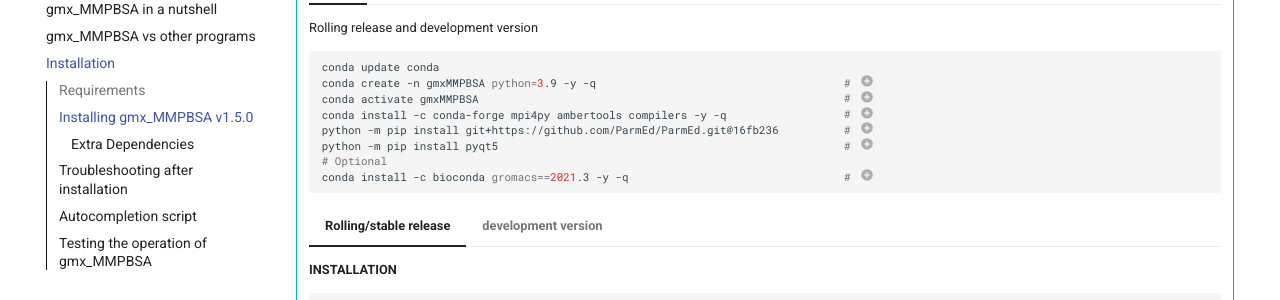
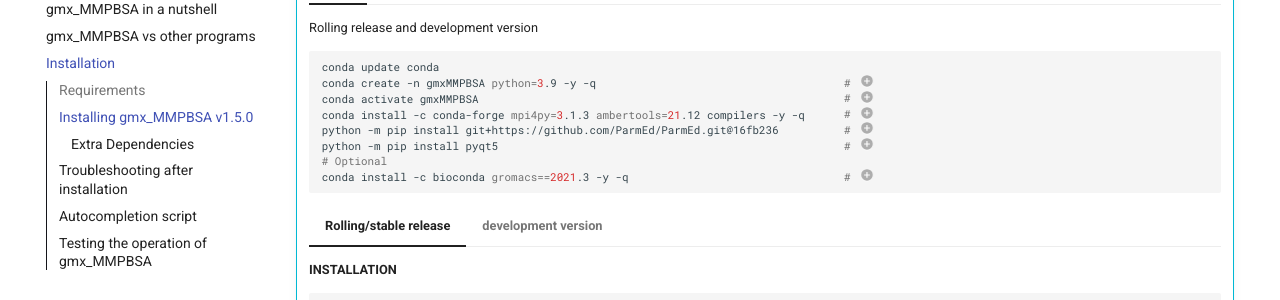
Before and after one commit to Valdes-Tresanco-MS/gmx_MMPBSA, an MkDocs documentation site: the page built from docs/installation.md, in a window 1280 px wide and 900 px high, scrolled down 925 px. Shown: the part 153-453 px from the top of the window. Built offline with MkDocs 1.6.1 and Material for MkDocs 9.7.7, drawn with Linux system fonts in a browser that asks for light colours; comment, search, counter and statistics services are not loaded.

Commit message:
update installation mpi4py version

````diff
--- a/docs/installation.md
+++ b/docs/installation.md
@@ -39,7 +39,7 @@
             conda update conda
             conda create -n gmxMMPBSA python=3.9 -y -q                                      # (1)
             conda activate gmxMMPBSA                                                        # (2)
-            conda install -c conda-forge mpi4py ambertools compilers -y -q                  # (3)
+            conda install -c conda-forge mpi4py=3.1.3 ambertools=21.12 compilers -y -q      # (3)
             python -m pip install git+https://github.com/ParmEd/ParmEd.git@16fb236          # (4)
             python -m pip install pyqt5                                                     # (5)
             # Optional
@@ -94,7 +94,7 @@
 
 [comment]: <> (            conda activate gmxMMPBSA                                                        # &#40;2&#41;                        )
 
-[comment]: <> (            conda install -c conda-forge mpi4py ambertools compilers -y -q                  # &#40;3&#41;)
+[comment]: <> (            conda install -c conda-forge mpi4py=3.1.3 ambertools=21.12 compilers -y -q                  # &#40;3&#41;)
 
 [comment]: <> (            python -m pip install git+https://github.com/ParmEd/ParmEd.git@16fb236          # &#40;4&#41;)
 
@@ -185,7 +185,7 @@
             `conda-forge` as follows:
 
             ```
-            amber.conda install -c conda-forge mpi4py
+            amber.conda install -c conda-forge mpi4py=3.1.3
             ```
 
             If you get an error related to `pip`, you may want to install this package manually as follows:
````
